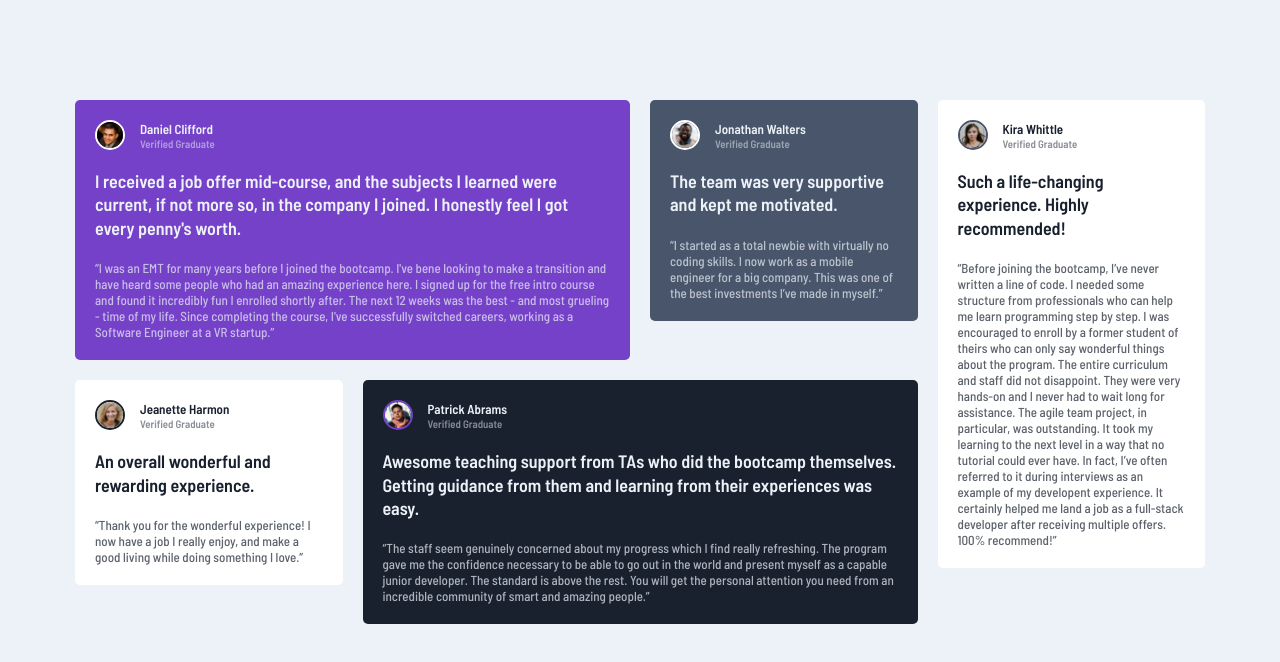
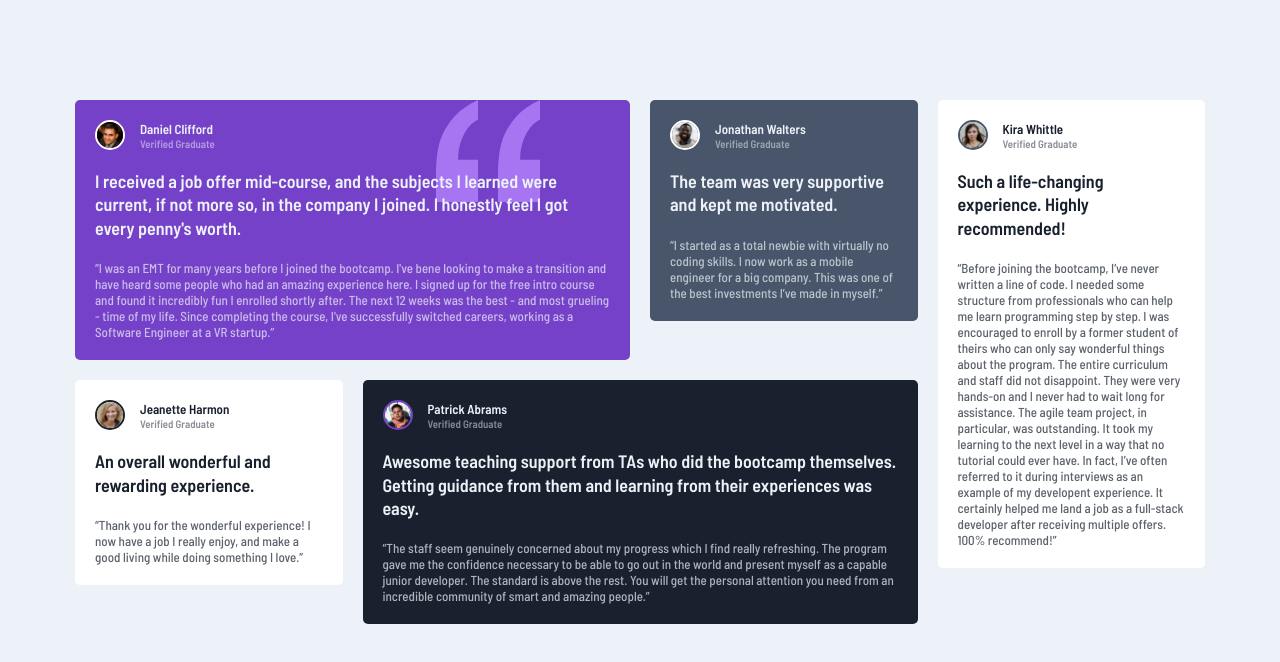
Before and after one commit to Htoomyat-Kyaing/Challenges, a plain HTML site: page Testimonials/testimonials.html in a window 1280 px wide. Drawn offline with Linux system fonts and the light colour scheme.

Commit message:
added quote icon to 1st card

```diff
--- a/Testimonials/testimonials.html
+++ b/Testimonials/testimonials.html
@@ -15,7 +15,7 @@
 
 <body>
   <div class="container__grid">
-    <div class="card bg-purple">
+    <div class="card bg-purple bg-quote">
       <div class="card--content">
         <img src="images/image-daniel.jpg" alt="image-daniel.jpg" class="card--img bd-white" />
         <div class="card--profile">
```
